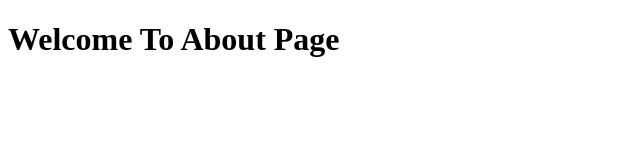
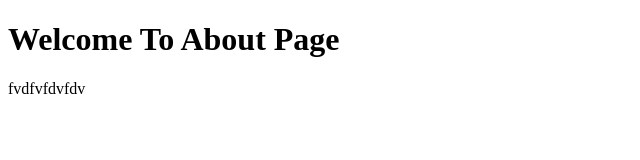
Before and after one commit to jabert74/project, a plain HTML site: page about.html in a window 1280 px wide. Shown: the whole page, without its empty margins (0-640 px from the left). Drawn offline with Linux system fonts and the light colour scheme.

Commit message:
Add P tag to about page

```diff
--- a/about.html
+++ b/about.html
@@ -6,5 +6,6 @@
   </head>
   <body>
     <h1>Welcome To About Page</h1>
+    <p>fvdfvfdvfdv</p>
   </body>
 </html>
```
